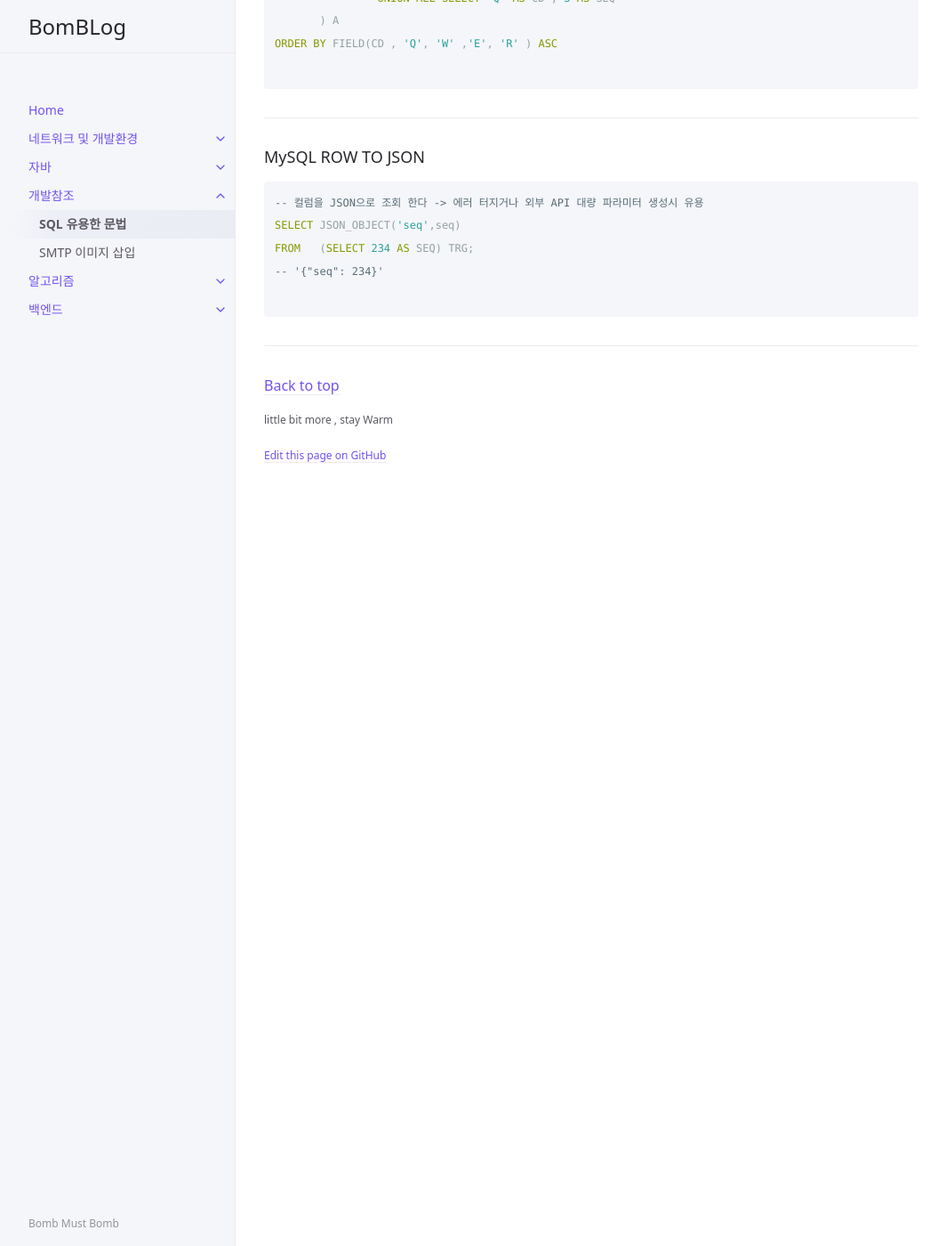
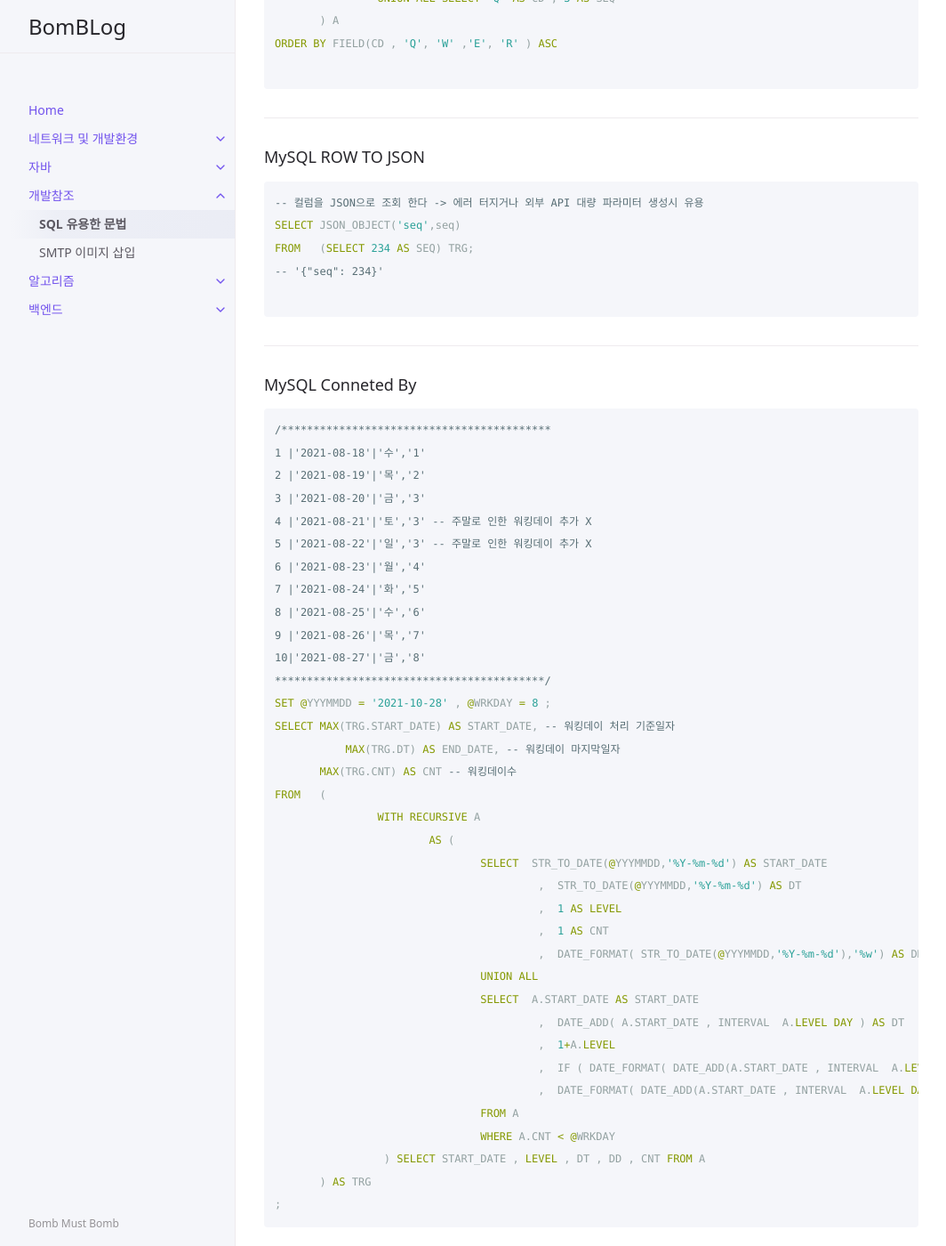
Before and after one commit to yongBomb90/yongBomb90.github.io, a Jekyll site: the page built from docs/develop/develop_02.md, in a window 1280 px wide and 1400 px high, scrolled down 842 px. Shown: the whole window at 89% size, without its empty margins (107-1171 px from the left). Built offline with Jekyll 4.4.1, drawn with Linux system fonts in a browser that asks for light colours; comment, search, counter and statistics services are not loaded.

Commit message:
Update develop_02.md

````diff
--- a/docs/develop/develop_02.md
+++ b/docs/develop/develop_02.md
@@ -53,3 +53,47 @@ FROM   (SELECT 234 AS SEQ) TRG;
 -- '{"seq": 234}'
 
 ```
+
+---
+
+### MySQL Conneted By
+
+```sql
+/******************************************
+1 |'2021-08-18'|'수','1'
+2 |'2021-08-19'|'목','2'
+3 |'2021-08-20'|'금','3'
+4 |'2021-08-21'|'토','3' -- 주말로 인한 워킹데이 추가 X
+5 |'2021-08-22'|'일','3' -- 주말로 인한 워킹데이 추가 X
+6 |'2021-08-23'|'월','4'
+7 |'2021-08-24'|'화','5'
+8 |'2021-08-25'|'수','6'
+9 |'2021-08-26'|'목','7'
+10|'2021-08-27'|'금','8'
+******************************************/
+SET @YYYMMDD = '2021-10-28' , @WRKDAY = 8 ;
+SELECT MAX(TRG.START_DATE) AS START_DATE, -- 워킹데이 처리 기준일자
+	   MAX(TRG.DT) AS END_DATE, -- 워킹데이 마지막일자
+       MAX(TRG.CNT) AS CNT -- 워킹데이수
+FROM   (
+		WITH RECURSIVE A
+			AS (
+				SELECT  STR_TO_DATE(@YYYMMDD,'%Y-%m-%d') AS START_DATE
+					 ,  STR_TO_DATE(@YYYMMDD,'%Y-%m-%d') AS DT
+					 ,  1 AS LEVEL
+					 ,  1 AS CNT
+					 ,  DATE_FORMAT( STR_TO_DATE(@YYYMMDD,'%Y-%m-%d'),'%w') AS DD
+				UNION ALL
+				SELECT  A.START_DATE AS START_DATE
+					 ,  DATE_ADD( A.START_DATE , INTERVAL  A.LEVEL DAY ) AS DT
+					 ,  1+A.LEVEL
+					 ,  IF ( DATE_FORMAT( DATE_ADD(A.START_DATE , INTERVAL  A.LEVEL DAY ),'%w') IN ( 6, 0 ) , A.CNT , 1+A.CNT ) AS CNT
+					 ,  DATE_FORMAT( DATE_ADD(A.START_DATE , INTERVAL  A.LEVEL DAY ),'%w') AS DD
+				FROM A
+				WHERE A.CNT < @WRKDAY
+		 ) SELECT START_DATE , LEVEL , DT , DD , CNT FROM A
+       ) AS TRG
+;
+```
+
+---
````
